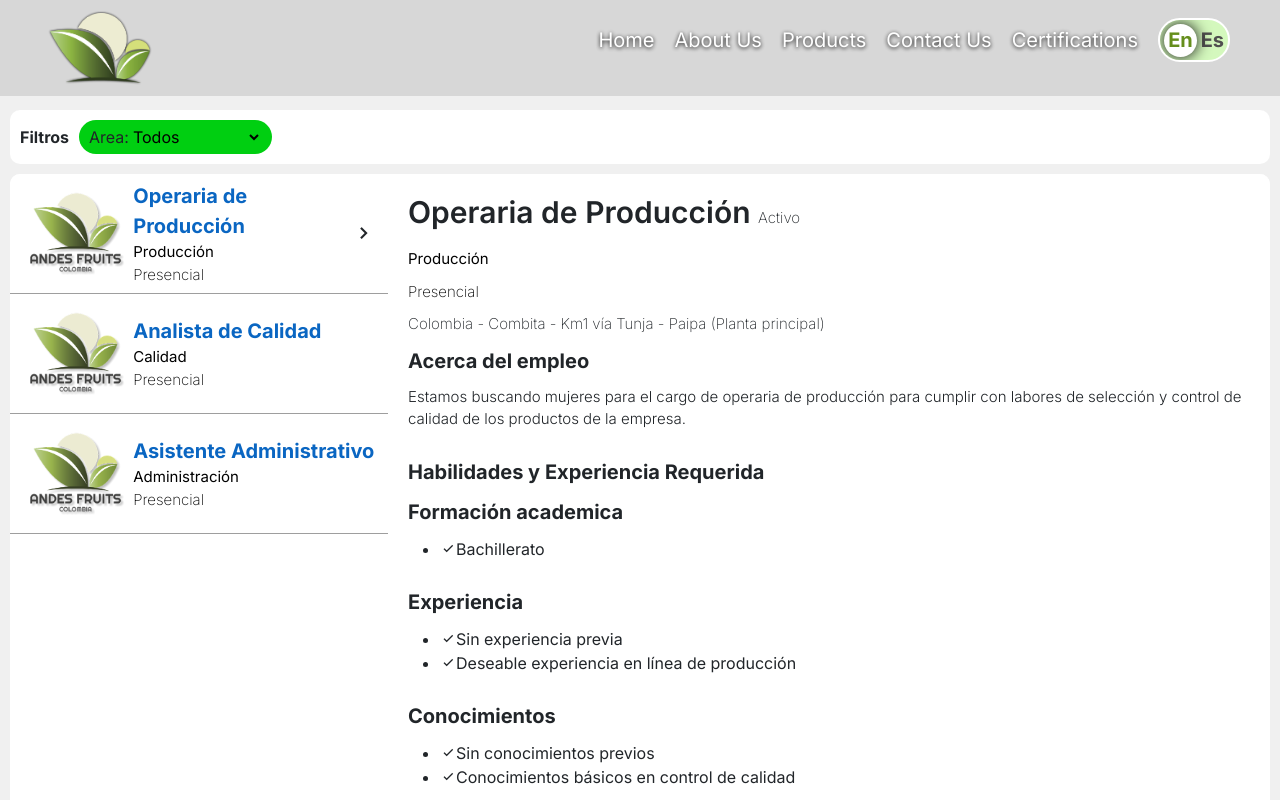
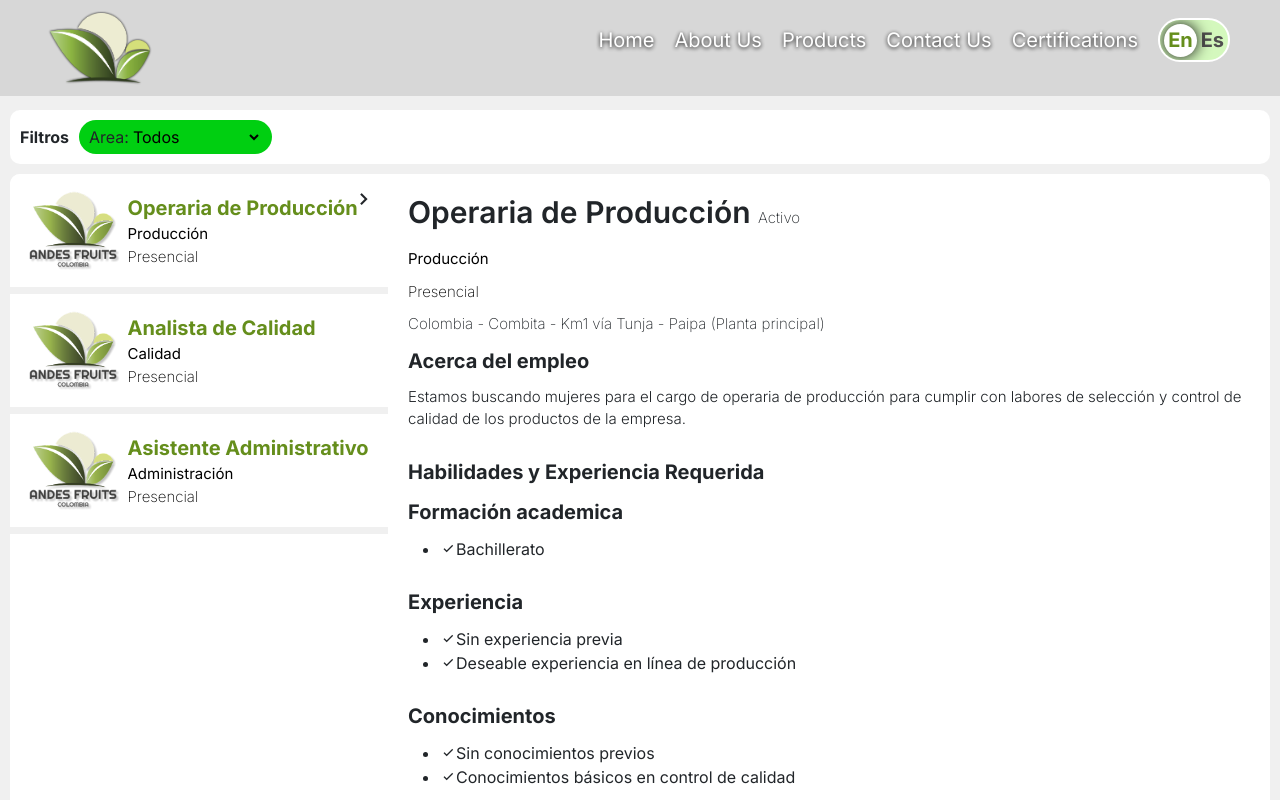
Before and after one commit to luisFPM97/AndesFruits, a React (Vite) app: page /empleo in a window 1280 px wide. Shown: the top 800 px of the page. Built offline with nearby package versions, Linux system fonts and the light colour scheme.

Commit message:
update empleos

```diff
--- a/src/component/Footer.jsx
+++ b/src/component/Footer.jsx
@@ -31,8 +31,7 @@ const Footer = ({content, links, language}) => {
                 </ul>
             </div>
             <div className='contF'>
-
-
+                <Link to="/empleo">Trabaja con nosotros</Link>
                 <Link to="/eticalLine">PQRS</Link>
                 <Link to="/data">{content.contactenos.td}</Link>
 
--- a/src/component/empleos/DashboardEmpleos.css
+++ b/src/component/empleos/DashboardEmpleos.css
@@ -50,12 +50,14 @@
             .headerEmpleiId{
                 width: 100%;
                 height: 120px;
-                border-bottom: 1px solid rgb(158, 158, 158);
+                border-bottom: 7px solid rgb(240, 240, 240);
                 display: flex;
                 align-items: center;
                 padding-left: 10px;
                 padding-right: 10px;
                 cursor: pointer;
+                justify-content: start;
+                position: relative;
                 img{
                     height: 70%;
                 }
@@ -66,7 +68,7 @@
                     .title{
                         font-size: 20px;
                         font-weight: bold;
-                        color: #0a66c2;
+                        color: #658E1C;
                     }
                     .area{
                         font-size: 15px;
@@ -81,10 +83,11 @@
 
                 }
                 .bx{
-
+                    position: absolute;
+                    right: 10px;
+                    top: 10px;
                     height: 30px;
                     width: 30px;
-
                     font-size: 25px;
                     display: flex;
                     justify-content: center;
@@ -158,7 +161,7 @@
                     justify-content: center;
                     align-items: center;
                     &:hover{
-                        background-color: #348de6;
+                        background-color: #658E1C;
                         color: white;
                         border: none;
                         transform: scale(1.05);
```
